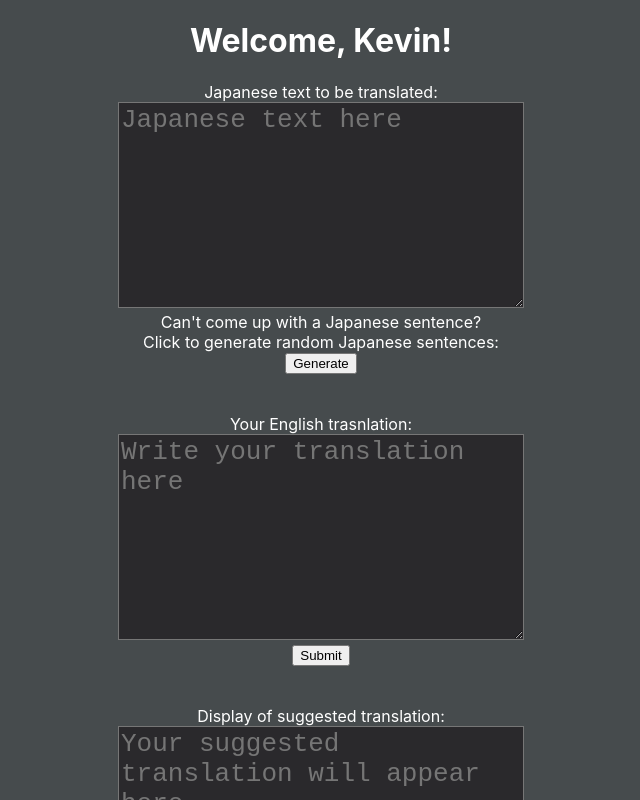
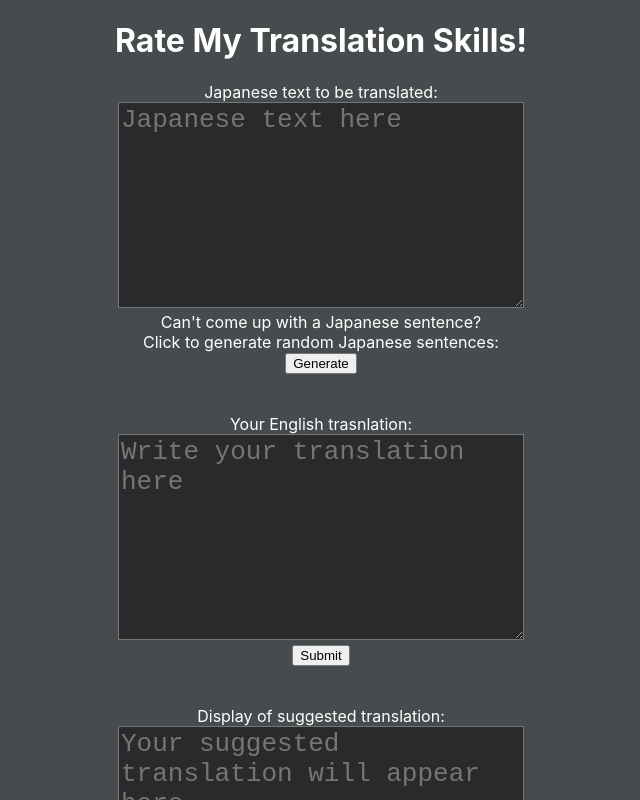
Before and after one commit to ragnakevmac/foreign-language-learning, a React (Create React App) app: page / in a window 1280 px wide. Shown: the top 800 px of the page, without its empty margins (319-959 px from the left). Built offline with nearby package versions, Linux system fonts and the light colour scheme.

Commit message:
added console.log for data res

```diff
--- a/src/App.tsx
+++ b/src/App.tsx
@@ -27,6 +27,7 @@ function App() {
 
     Axios.post(url, data).then((res) => {
       generatedTextEngVerFromWanikani === '' ? setSuggestedTranslation(res.data.suggestedTranslation) : setSuggestedTranslation(generatedTextEngVerFromWanikani);
+      console.log(res.data);
     }).catch((error) => {
       console.log(error);
     });
@@ -43,7 +44,7 @@ function App() {
 
   return (
     <div className="App">
-      <Intro person="Kevin" />
+      <Intro person="" />
       <div className="textAreas">
         <TextForm onSubmitTexts={displaySubmittedText} />
       </div>
--- a/src/components/Intro.tsx
+++ b/src/components/Intro.tsx
@@ -1,7 +1,7 @@
 import React from "react";
 
 function Intro(props: {person: string}): JSX.Element {
-    return <h1>Welcome, {props.person}!</h1>;
+    return <h1>Rate My Translation Skills! {props.person}</h1>;
 }
 
 export default Intro;
--- a/src/components/TextForm.tsx
+++ b/src/components/TextForm.tsx
@@ -26,7 +26,6 @@ function TextForm({ onSubmitTexts }: TextFormProps): JSX.Element {
       Axios.get('generation').then((res) => {
         setGeneratedText(res.data.ja);
         setGeneratedTextEngVer(res.data.en);
-        console.log(res.data.en);
       }).catch((error) => {
         console.log(error);
       });
```
